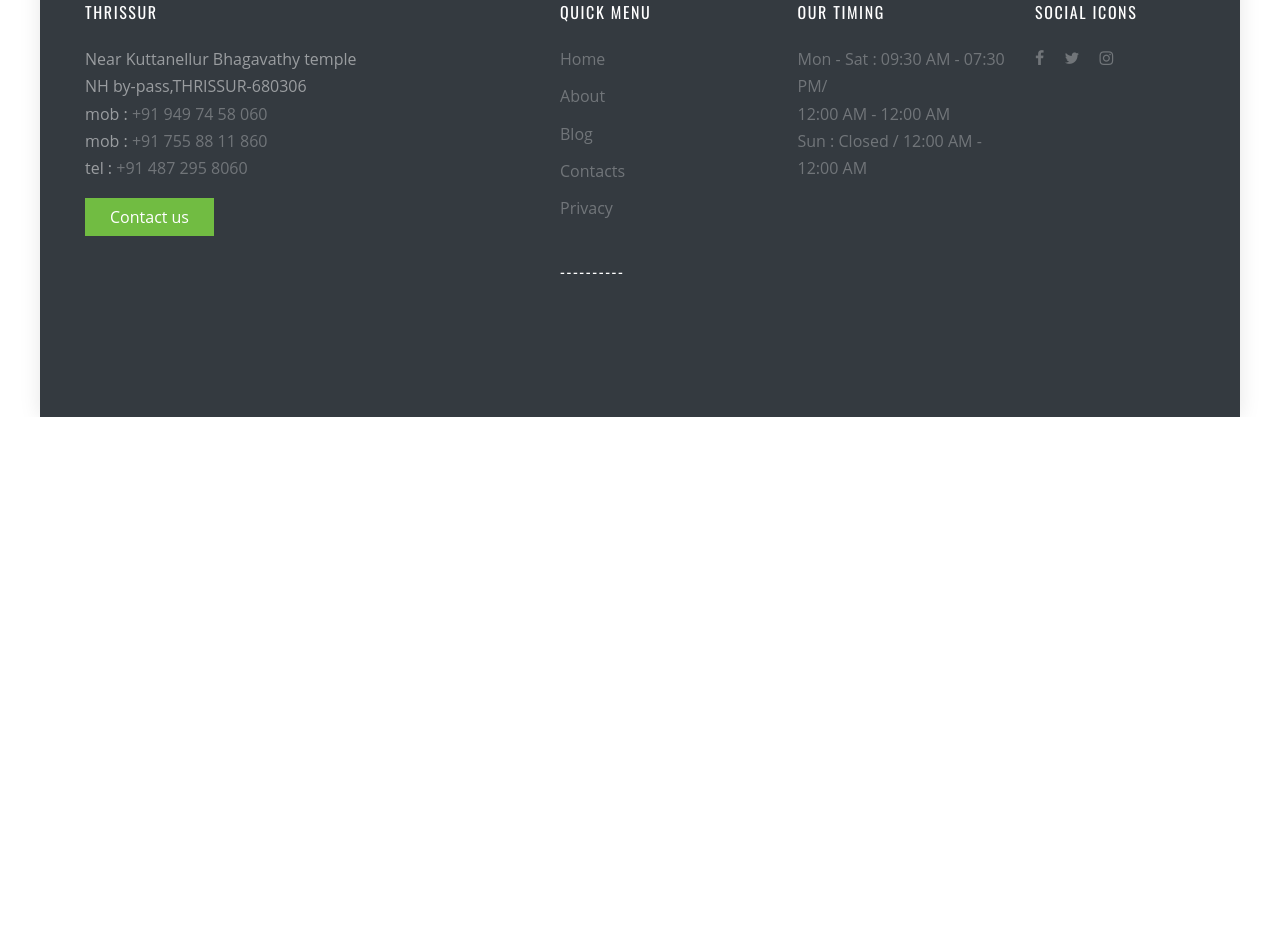
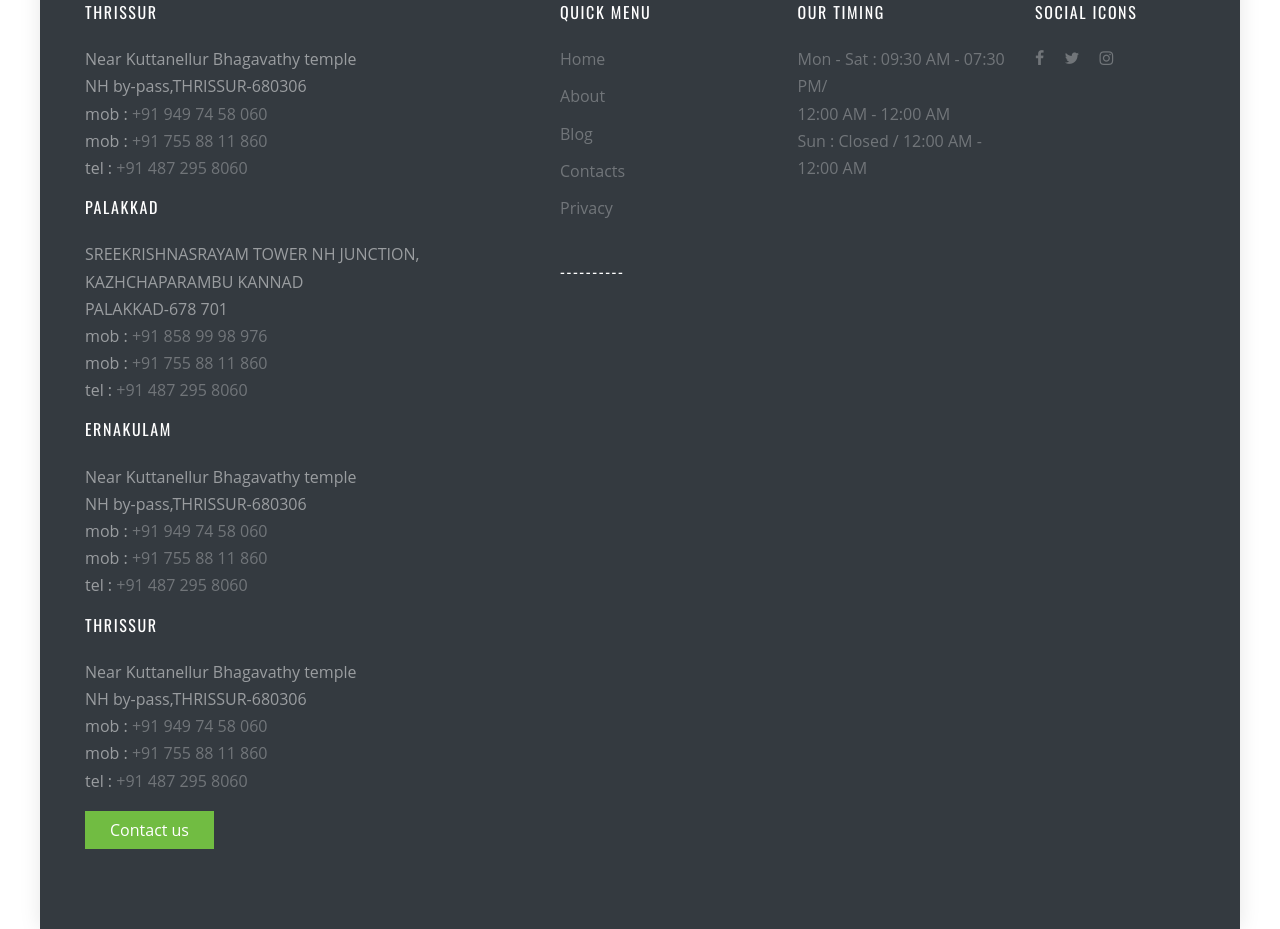
Before and after one commit to santo121/ecocool, a plain HTML site: page about.html in a window 1280 px wide. Shown: the part 4597-5526 px from the top of the page. Before the commit the page ends 5014 px from the top, so only its background shows below. Drawn offline with nearby package versions, Linux system fonts and the light colour scheme; files that its build step writes are made by us from their sources; files whose address does not match are found by name.

Commit message:
new commit

```diff
--- a/about.html
+++ b/about.html
@@ -316,6 +316,25 @@
                             <a href="tel:+917558811860">+91 755 88 11 860</a><br> tel :
                             <a href="tel:+91487295806">+91 487 295 8060</a>
                         </p>
+                        <h3 class="footer-heading mb-4 text-white">PALAKKAD </h3>
+                        <p>SREEKRISHNASRAYAM TOWER NH JUNCTION, KAZHCHAPARAMBU KANNAD
+                            <br>PALAKKAD-678 701<br> mob :
+                            <a href="tel:+91 858 99 98 976">+91 858 99 98 976</a><br> mob :
+                            <a href="tel:+917558811860">+91 755 88 11 860</a><br> tel :
+                            <a href="tel:+91487295806">+91 487 295 8060</a>
+                        </p>
+                        <h3 class="footer-heading mb-4 text-white">ERNAKULAM </h3>
+                        <p>Near Kuttanellur Bhagavathy temple<br>NH by-pass,THRISSUR-680306<br> mob :
+                            <a href="tel:+919497458060">+91 949 74 58 060</a><br> mob :
+                            <a href="tel:+917558811860">+91 755 88 11 860</a><br> tel :
+                            <a href="tel:+91487295806">+91 487 295 8060</a>
+                        </p>
+                        <h3 class="footer-heading mb-4 text-white">THRISSUR </h3>
+                        <p>Near Kuttanellur Bhagavathy temple<br>NH by-pass,THRISSUR-680306<br> mob :
+                            <a href="tel:+919497458060">+91 949 74 58 060</a><br> mob :
+                            <a href="tel:+917558811860">+91 755 88 11 860</a><br> tel :
+                            <a href="tel:+91487295806">+91 487 295 8060</a>
+                        </p>
                         <p><a href="contact.html" class="btn btn-primary text-white px-4">Contact us</a></p>
                     </div>
                     <div class="col-md-5 mb-4 mb-md-0 ml-auto">
```
